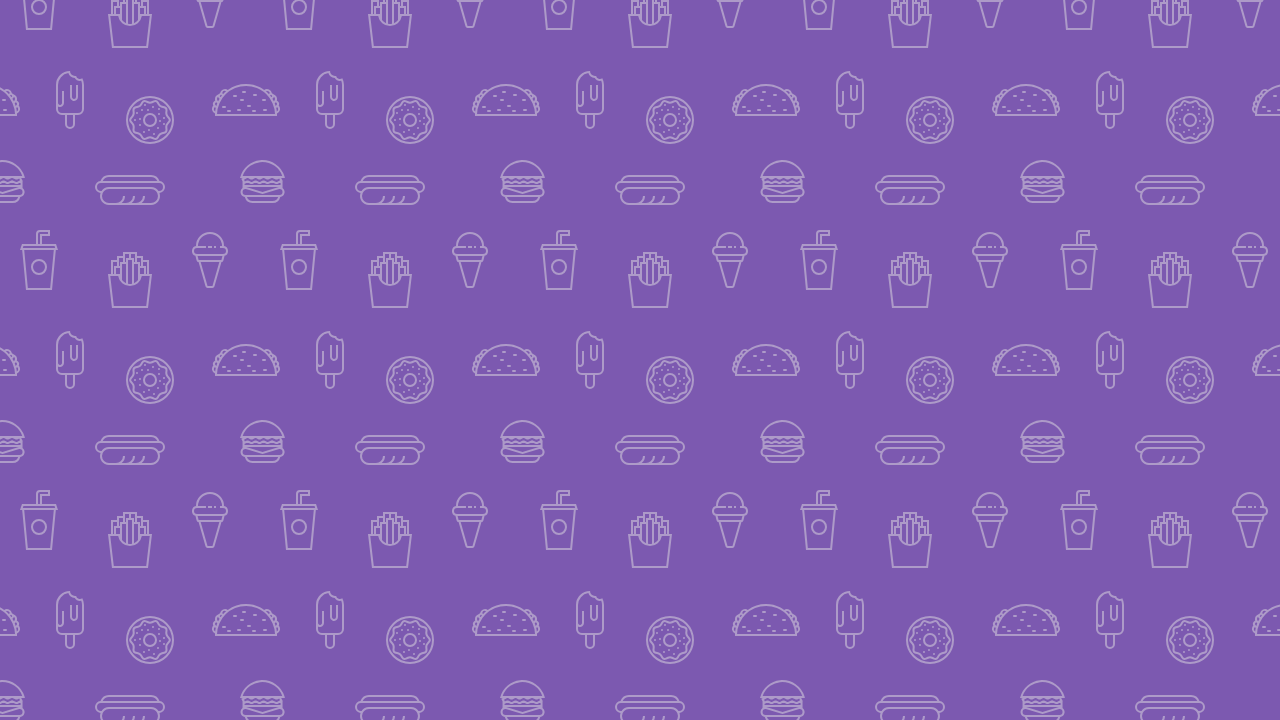
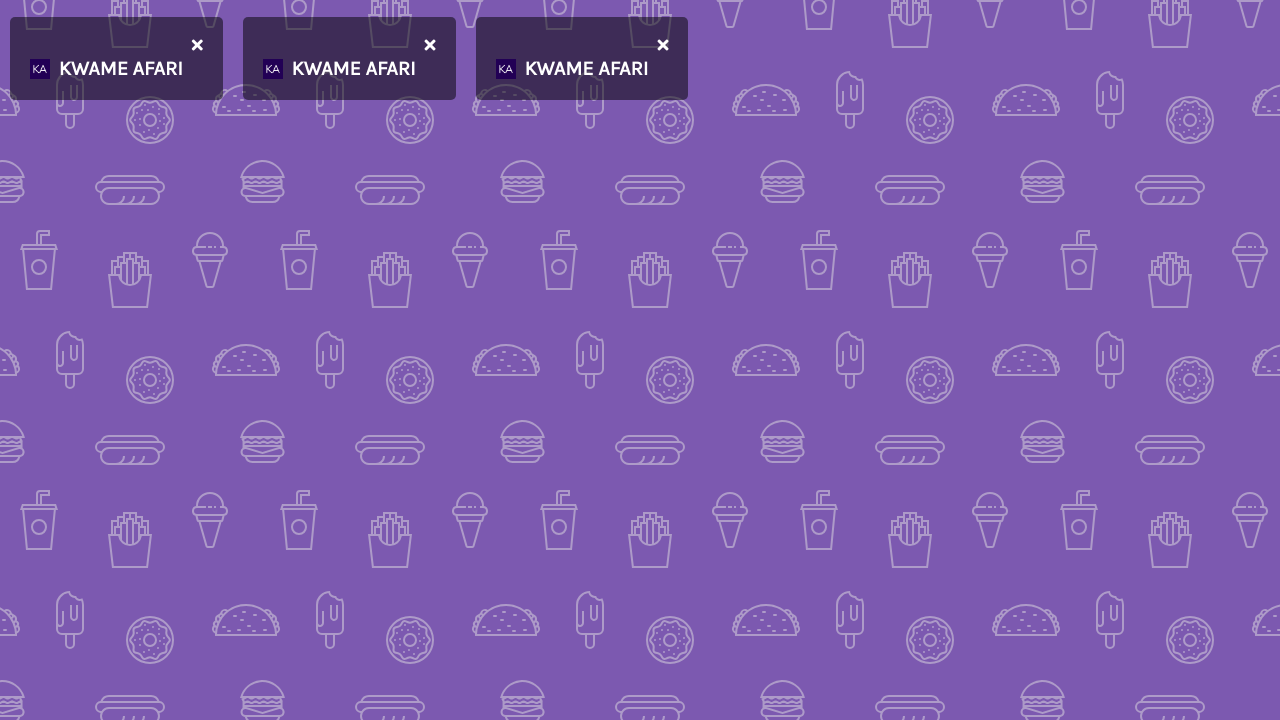
Before and after one commit to osaeafari/bookmark-app, a plain HTML site: page index.html in a window 1280 px wide. Shown: the part 100-820 px from the top of the page. Drawn offline with Linux system fonts and the light colour scheme.

Commit message:
added items to page

```diff
--- a/index.html
+++ b/index.html
@@ -11,6 +11,29 @@
 <body>
     <!-- Open Model -->
     <h1 id="show-modal">ADD BOOKMARK</h1>
+    <div class="container" id="bookmark-container">
+        <div class="item">
+            <i class="fas fa-times" id="delete-bookmark" title="bookmark"></i>
+            <div class="name">
+                <img src="favicon-32x32.png" alt="Favicon">
+                <a href="https://www.linkedin.com/feed/" target="_blank">Kwame Afari</a>
+            </div>
+        </div>
+        <div class="item">
+            <i class="fas fa-times" id="delete-bookmark" title="bookmark"></i>
+            <div class="name">
+                <img src="favicon-32x32.png" alt="Favicon">
+                <a href="https://www.linkedin.com/feed/" target="_blank">Kwame Afari</a>
+            </div>
+        </div>
+        <div class="item">
+            <i class="fas fa-times" id="delete-bookmark" title="bookmark"></i>
+            <div class="name">
+                <img src="favicon-32x32.png" alt="Favicon">
+                <a href="https://www.linkedin.com/feed/" target="_blank">Kwame Afari</a>
+            </div>
+        </div>
+    </div>
     <!-- Script -->
     <script src="script.js"></script>
 </body>
--- a/style.css
+++ b/style.css
@@ -33,3 +33,64 @@ h1 {
 h1:hover {
   background: rgba(0, 0,0, 0.8);
 }
+
+/* Bookmarks */
+.container {
+  display: flex;
+  flex-direction: row;
+  flex-wrap: wrap;
+}
+
+.item {
+  background: rgba(0, 0,0, 0.5);
+  color: white;
+  border-radius: var(--border-radius);
+  padding: 20px;
+  margin: 10px;
+}
+
+.item:hover {
+  background: rgba(0, 0,0, 0.6);
+}
+
+a {
+  font-size: 20px;
+  font-weight: bold;
+  text-transform: uppercase;
+}
+
+a:link,
+a:visited {
+  color: white;
+  text-decoration: none;
+}
+
+a:hover,
+a:active {
+  text-decoration: underline;
+}
+
+.fa-times {
+  float: right;
+  cursor: pointer;
+  z-index: 2;
+}
+
+.name {
+  margin-top: 20px;
+  margin-right: 20px;
+}
+
+.name img {
+  height: 20px;
+  width: 20px;
+  vertical-align: sub;
+  margin-right: 5px;
+}
+
+/* Media query: large smartphones (vertical)  */
+@media screen and (max-width: 600px){
+  .container {
+    flex-direction: column;
+  }
+}
```
Also changed, not shown: favicon-32x32.png (added).
